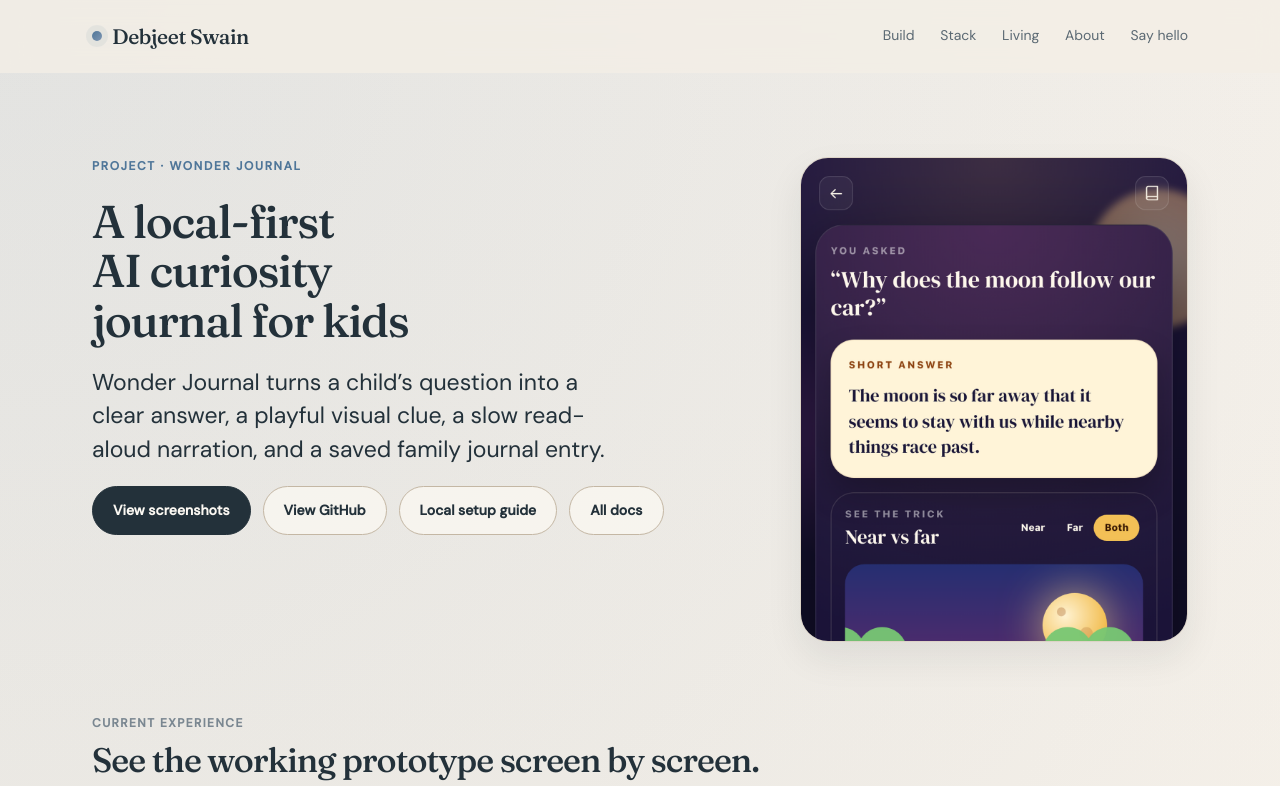
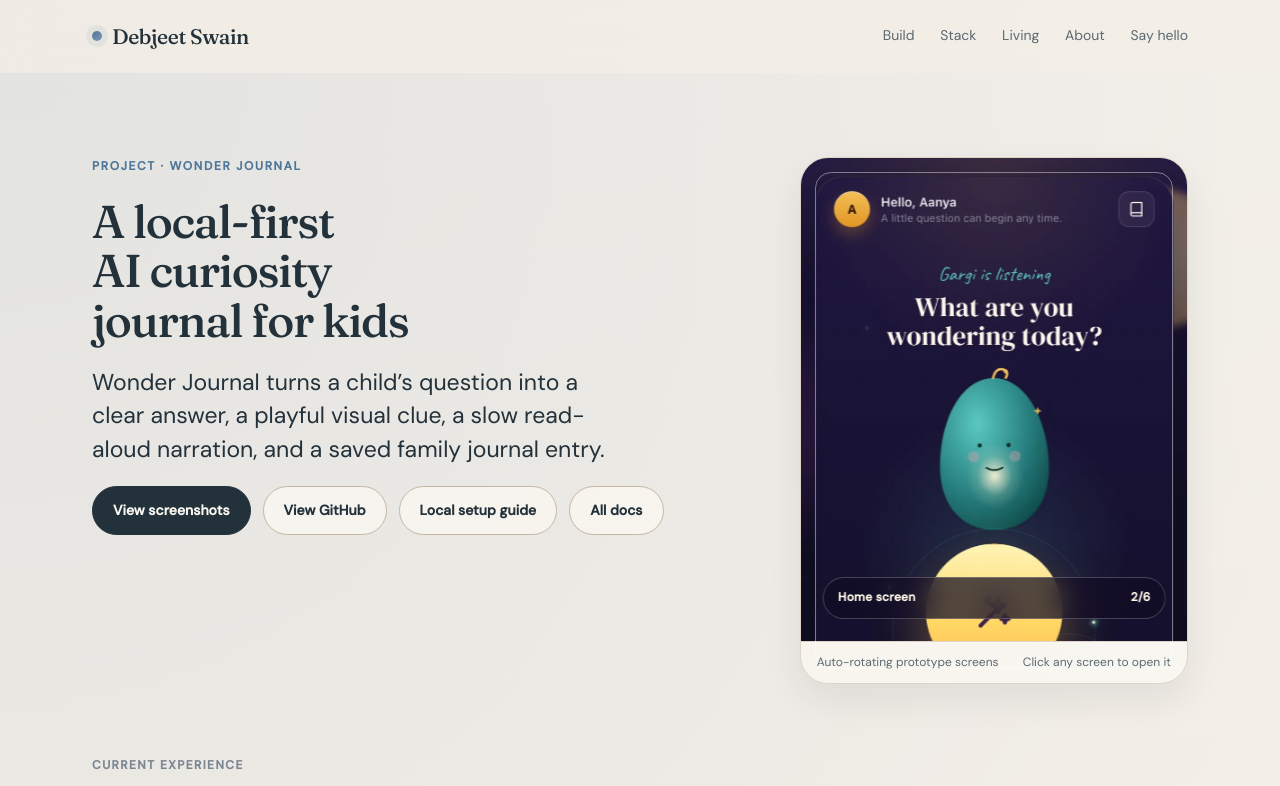
Before and after one commit to dswain8/personal-website, a React (Vite) app: page /wonder-journal in a window 1280 px wide. Shown: the top 786 px of the page. Built offline with nearby package versions, Linux system fonts and the light colour scheme.

Commit message:
Add auto-rotating Wonder Journal hero carousel

```diff
--- a/src/index.css
+++ b/src/index.css
@@ -725,20 +725,121 @@
   align-items: center;
 }
 
-.project-hero-shot {
+.project-hero-carousel {
+  position: relative;
   overflow: hidden;
   border-radius: var(--radius-lg);
   border: 1px solid var(--border);
-  background: rgba(251, 248, 242, 0.82);
+  background:
+    radial-gradient(circle at 70% 12%, rgba(255, 201, 88, 0.24), transparent 32%),
+    rgba(251, 248, 242, 0.82);
   box-shadow: var(--shadow-md);
+  isolation: isolate;
 }
 
-.project-hero-shot img {
+.project-hero-carousel::before {
+  content: "";
+  position: absolute;
+  inset: 14px;
+  border-radius: calc(var(--radius-lg) - 12px);
+  border: 1px solid rgba(255, 255, 255, 0.42);
+  pointer-events: none;
+  z-index: 2;
+}
+
+.project-hero-carousel__viewport {
+  aspect-ratio: 4 / 5;
+  overflow: hidden;
+}
+
+.project-hero-carousel__track {
+  display: flex;
+  height: 100%;
+  animation: hero-carousel-slide 36s ease-in-out infinite;
+  will-change: transform;
+}
+
+.project-hero-carousel:hover .project-hero-carousel__track {
+  animation-play-state: paused;
+}
+
+.project-hero-carousel__slide {
+  position: relative;
+  flex: 0 0 100%;
+  display: block;
+  height: 100%;
+  overflow: hidden;
+}
+
+.project-hero-carousel__slide img {
   display: block;
   width: 100%;
-  aspect-ratio: 4 / 5;
+  height: 100%;
   object-fit: cover;
   object-position: top center;
+}
+
+.project-hero-carousel__caption {
+  position: absolute;
+  left: 22px;
+  right: 22px;
+  bottom: 22px;
+  display: flex;
+  justify-content: space-between;
+  gap: 12px;
+  align-items: center;
+  border: 1px solid rgba(255, 255, 255, 0.22);
+  border-radius: 999px;
+  background: rgba(18, 13, 37, 0.72);
+  color: #fff8e8;
+  padding: 10px 14px;
+  font-size: 12px;
+  font-weight: 700;
+  letter-spacing: 0.02em;
+  backdrop-filter: blur(14px);
+}
+
+.project-hero-carousel__footer {
+  display: flex;
+  justify-content: space-between;
+  gap: 12px;
+  align-items: center;
+  border-top: 1px solid var(--border);
+  padding: 12px 16px;
+  font-size: 12px;
+  line-height: 1.4;
+  color: var(--text-secondary);
+}
+
+@keyframes hero-carousel-slide {
+  0%,
+  10% {
+    transform: translateX(0);
+  }
+  14%,
+  24% {
+    transform: translateX(-100%);
+  }
+  28%,
+  38% {
+    transform: translateX(-200%);
+  }
+  42%,
+  52% {
+    transform: translateX(-300%);
+  }
+  56%,
+  66% {
+    transform: translateX(-400%);
+  }
+  70%,
+  80% {
+    transform: translateX(-500%);
+  }
+  84%,
+  100% {
+    transform: translateX(-600%);
+  }
 }
 
 .experience-carousel {
@@ -1293,4 +1394,9 @@
     transform: none;
     transition: none;
   }
+
+  .project-hero-carousel__track {
+    animation: none;
+    transform: none;
+  }
 }
--- a/src/pages/WonderJournal.tsx
+++ b/src/pages/WonderJournal.tsx
@@ -112,6 +112,8 @@
   },
 ];
 
+const heroCarouselShots = [...experienceShots, experienceShots[0]];
+
 const setupSteps = [
   {
     title: "Clone the project",
@@ -167,11 +169,35 @@
           </div>
         </div>
 
-        <figure className="project-hero-shot">
-          <img
-            src="/projects/wonder-journal-card.png"
-            alt="Wonder Journal answer screen showing the moon following a car question"
-          />
+        <figure className="project-hero-carousel" aria-label="Auto-rotating Wonder Journal screens">
+          <div className="project-hero-carousel__viewport">
+            <div className="project-hero-carousel__track">
+              {heroCarouselShots.map((shot, index) => (
+                <a
+                  key={`${shot.title}-${index}`}
+                  href={shot.image}
+                  target="_blank"
+                  rel="noreferrer"
+                  className="project-hero-carousel__slide"
+                  aria-label={`Open ${shot.title} screenshot`}
+                >
+                  <img
+                    src={shot.image}
+                    alt={`${shot.title} screen from Wonder Journal`}
+                    loading={index === 0 ? "eager" : "lazy"}
+                  />
+                  <span className="project-hero-carousel__caption">
+                    <span>{shot.title}</span>
+                    <span>{index === heroCarouselShots.length - 1 ? 1 : index + 1}/6</span>
+                  </span>
+                </a>
+              ))}
+            </div>
+          </div>
+          <figcaption className="project-hero-carousel__footer">
+            <span>Auto-rotating prototype screens</span>
+            <span>Click any screen to open it</span>
+          </figcaption>
         </figure>
       </header>
 
```
